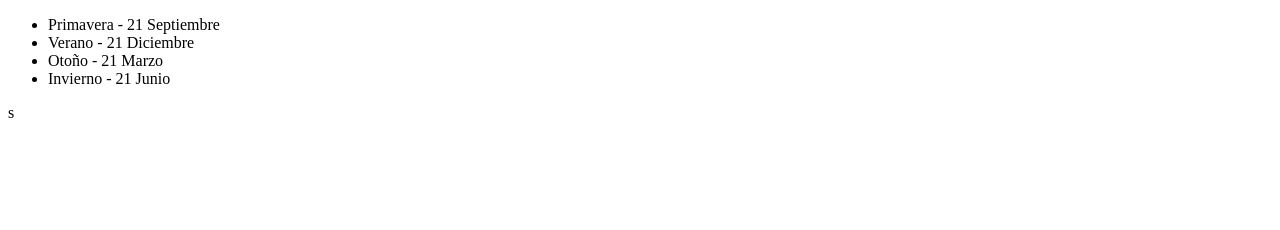
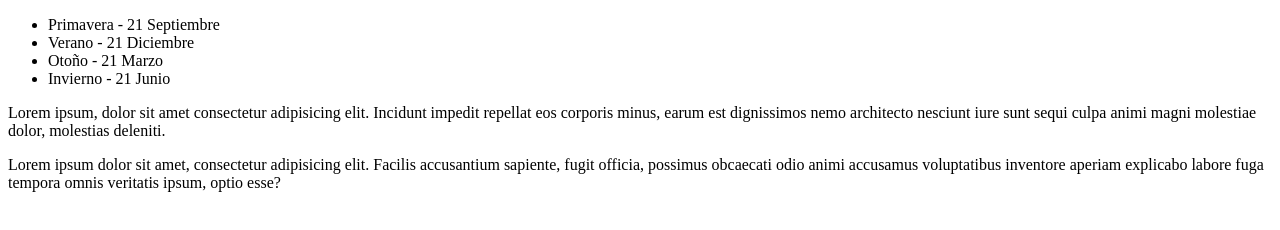
Before and after one commit to Leonardo-Rozza/curso-git-jm, a plain HTML site: page index.html in a window 1280 px wide. Drawn offline with Linux system fonts and the light colour scheme.

Commit message:
Agregando los párrafos

```diff
--- a/index.html
+++ b/index.html
@@ -13,6 +13,17 @@
       <li>Otoño - 21 Marzo</li>
       <li>Invierno - 21 Junio</li>
     </ul>
+    <p>
+      Lorem ipsum, dolor sit amet consectetur adipisicing elit. Incidunt impedit
+      repellat eos corporis minus, earum est dignissimos nemo architecto
+      nesciunt iure sunt sequi culpa animi magni molestiae dolor, molestias
+      deleniti.
+    </p>
+    <p>
+      Lorem ipsum dolor sit amet, consectetur adipisicing elit. Facilis
+      accusantium sapiente, fugit officia, possimus obcaecati odio animi
+      accusamus voluptatibus inventore aperiam explicabo labore fuga tempora
+      omnis veritatis ipsum, optio esse?
+    </p>
   </body>
 </html>
-s
```
